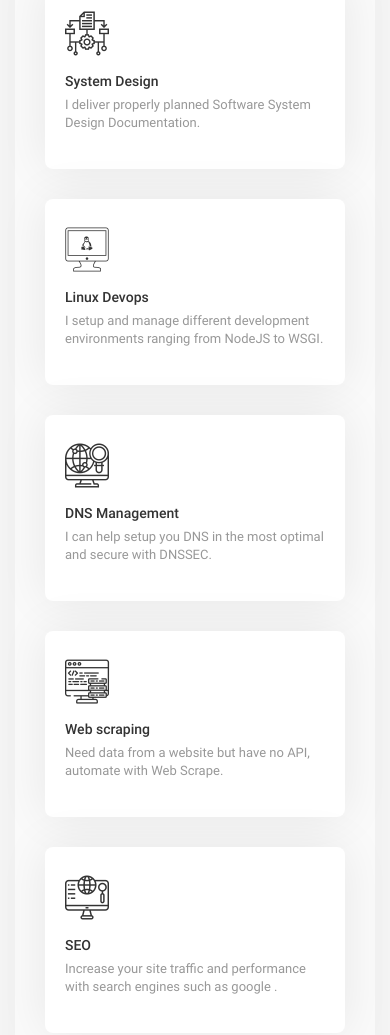
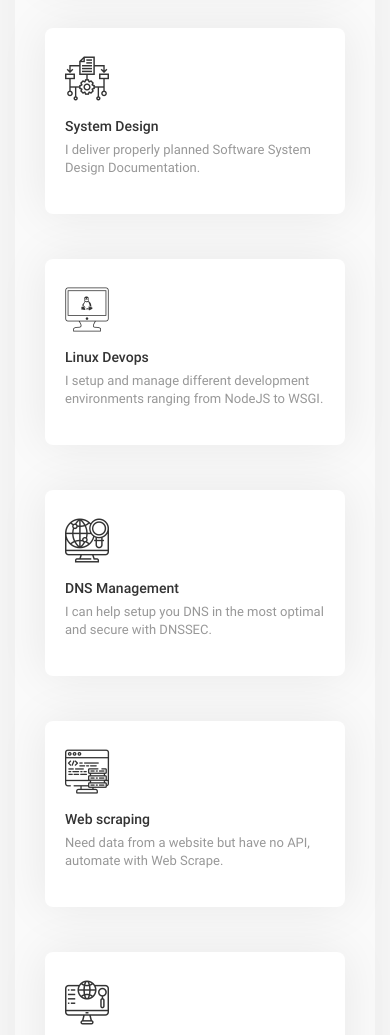
Before and after one commit to wizlif/Wizlif.github.io, a plain HTML site: page index.html in a window 390 px wide. Shown: the part 2355-3390 px from the top of the page. Drawn offline with Linux system fonts and the light colour scheme.

Commit message:
- Grid spacing

```diff
--- a/index.html
+++ b/index.html
@@ -172,7 +172,7 @@
                                         <h2>My Services</h2></div>
                                     <div class="row">
                                         <!-- a service -->
-                                        <div class="col-md-3 col-sm-6 col-xs-12">
+                                        <div class="col-md-3 col-sm-6 col-xs-12 bottom_15">
                                             <div class="service">
                                                 <div class="icon">
                                                     <i class="flaticon-html"></i>
@@ -183,7 +183,7 @@
                                             </div>
                                         </div>
                                         <!-- a service -->
-                                        <div class="col-md-3 col-sm-6 col-xs-12">
+                                        <div class="col-md-3 col-sm-6 col-xs-12  bottom_15">
                                             <div class="service">
                                                 <div class="icon">
                                                     <i class="flaticon-smartphone"></i>
@@ -194,7 +194,7 @@
                                             </div>
                                         </div>
                                         <!-- a service -->
-                                        <div class="col-md-3 col-sm-6 col-xs-12">
+                                        <div class="col-md-3 col-sm-6 col-xs-12  bottom_15">
                                             <div class="service">
                                                 <div class="icon">
                                                     <i class="flaticon-computer"></i>
@@ -205,7 +205,7 @@
                                             </div>
                                         </div>
                                         <!-- a service -->
-                                        <div class="col-md-3 col-sm-6 col-xs-12">
+                                        <div class="col-md-3 col-sm-6 col-xs-12  bottom_15">
                                             <div class="service">
                                                 <div class="icon">
                                                     <i class="flaticon-algorithm"></i>
@@ -216,7 +216,7 @@
                                             </div>
                                         </div>
 
-                                        <div class="col-md-3 col-sm-6 col-xs-12">
+                                        <div class="col-md-3 col-sm-6 col-xs-12  bottom_15">
                                             <div class="service">
                                                 <div class="icon">
                                                     <i class="flaticon-computer-monitor"></i>
@@ -227,7 +227,7 @@
                                             </div>
                                         </div>
 
-                                        <div class="col-md-3 col-sm-6 col-xs-12">
+                                        <div class="col-md-3 col-sm-6 col-xs-12  bottom_15">
                                             <div class="service">
                                                 <div class="icon">
                                                     <i class="flaticon-dns"></i>
@@ -238,7 +238,7 @@
                                             </div>
                                         </div>
 
-                                        <div class="col-md-3 col-sm-6 col-xs-12">
+                                        <div class="col-md-3 col-sm-6 col-xs-12  bottom_15">
                                             <div class="service">
                                                 <div class="icon">
                                                     <i class="flaticon-data"></i>
@@ -249,7 +249,7 @@
                                             </div>
                                         </div>
 
-                                        <div class="col-md-3 col-sm-6 col-xs-12">
+                                        <div class="col-md-3 col-sm-6 col-xs-12  bottom_15">
                                             <div class="service">
                                                 <div class="icon">
                                                     <i class="flaticon-computer-1"></i>
```
